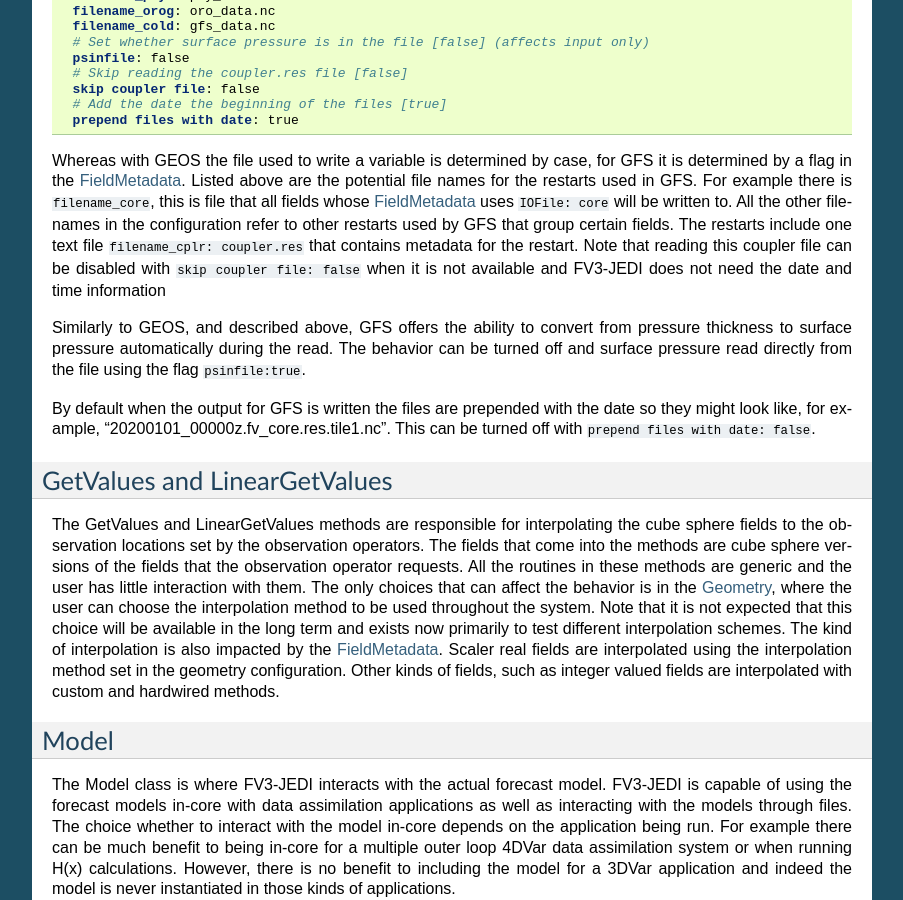
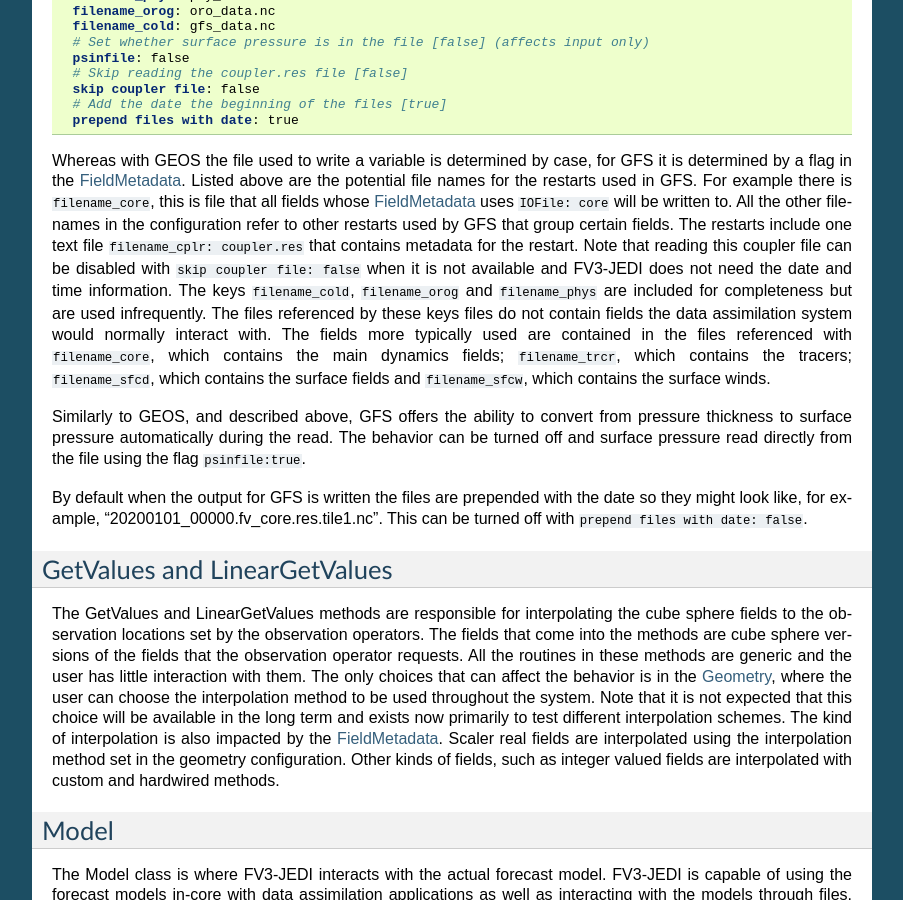
Before and after one commit to JCSDA/jedi-docs, a Sphinx documentation site: the page built from docs/jedi-components/fv3-jedi/classes.rst, in a window 1280 px wide and 900 px high, scrolled down 7291 px. Shown: the whole window, without its empty margins (198-1101 px from the left). Built offline with Sphinx 7.4.7, drawn with Linux system fonts in a browser that asks for light colours.

Commit message:
improve gfs file descriptions

```diff
--- a/docs/jedi-components/fv3-jedi/classes.rst
+++ b/docs/jedi-components/fv3-jedi/classes.rst
@@ -474,14 +474,20 @@ used in GFS. For example there is :code:`filename_core`, this is file that all f
 configuration refer to other restarts used by GFS that group certain fields. The restarts include
 one text file :code:`filename_cplr: coupler.res` that contains metadata for the restart. Note that
 reading this coupler file can be disabled with :code:`skip coupler file: false` when it is not
-available and FV3-JEDI does not need the date and time information
+available and FV3-JEDI does not need the date and time information. The keys :code:`filename_cold`,
+:code:`filename_orog` and :code:`filename_phys` are included for completeness but are used
+infrequently. The files referenced by these keys files do not contain fields the data
+assimilation system would normally interact with. The fields more typically used are contained in
+the files referenced with :code:`filename_core`, which contains the main dynamics fields;
+:code:`filename_trcr`, which contains the tracers; :code:`filename_sfcd`, which contains the surface
+fields and :code:`filename_sfcw`, which contains the surface winds.
 
 Similarly to GEOS, and described above, GFS offers the ability to convert from pressure thickness to
 surface pressure automatically during the read. The behavior can be turned off and surface pressure
 read directly from the file using the flag :code:`psinfile:true`.
 
 By default when the output for GFS is written the files are prepended with the date so they might
-look like, for example, "20200101_00000z.fv_core.res.tile1.nc". This can be turned off with
+look like, for example, "20200101_00000.fv_core.res.tile1.nc". This can be turned off with
 :code:`prepend files with date: false`.
 
 .. _getvalues:
```
